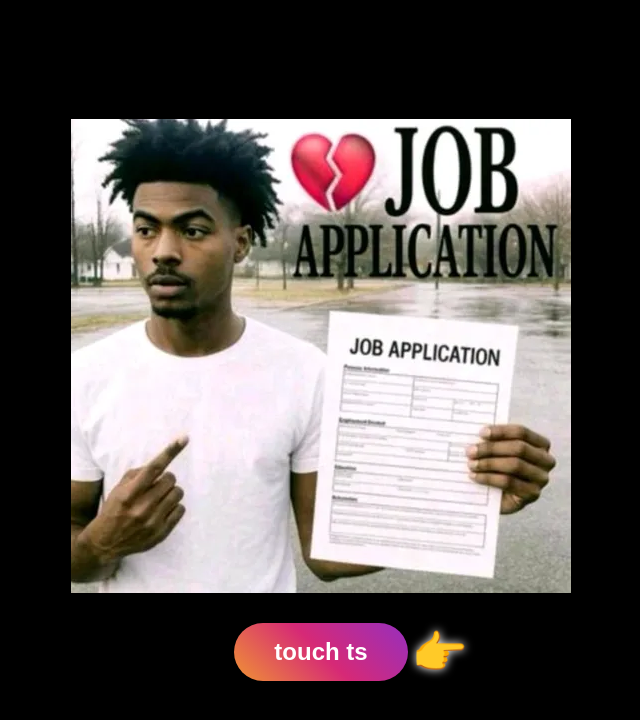
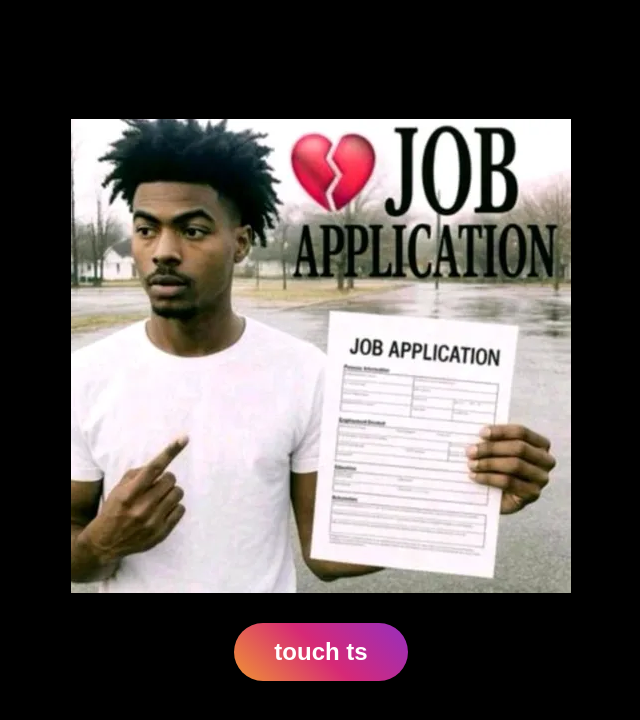
Before and after one commit to complyorudone/I, a plain HTML site: page index.html in a window 1280 px wide. Shown: the whole page, without its empty margins (319-959 px from the left). Drawn offline with Linux system fonts and the light colour scheme.

Commit message:
Update index.html

```diff
--- a/index.html
+++ b/index.html
@@ -60,7 +60,7 @@
     <img src="3099c5bc380678ffd037b44b3d815dae.webp" alt="">
     <div class="button-area">
         <button class="insta-btn" onclick="window.location.href='https://www.instagram.com/laughout_5'">touch ts</button>
-        <div class="finger">👉</div>
+        <div class="finger"></div>
     </div>
     <script>
         // Replace with your actual Instagram username/page link
```
